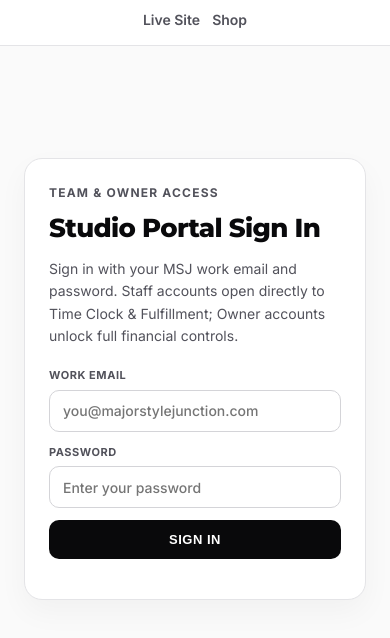
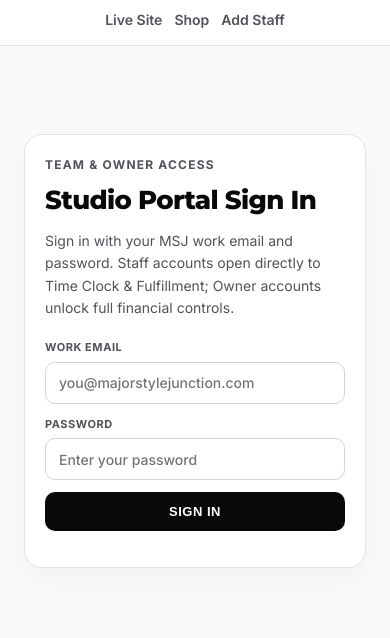
Before and after one commit to justinwilliamsesr22-cyber/major-style-junction, a website: page admin.html in a window 390 px wide. Shown: the part 128-766 px from the top of the page. Drawn offline with nearby package versions, Linux system fonts and the light colour scheme.

Commit message:
Finalize Major Style Junction stylesheet, admin portal, staff setup, and storefront

```diff
--- a/admin.html
+++ b/admin.html
@@ -546,6 +546,7 @@
       <nav>
         <a href="index.html">Live Site</a>
         <a href="shop.html">Shop</a>
+        <a href="create-staff.html" class="js-owner-only">Add Staff</a>
         <button type="button" id="exit-staff-preview-btn" class="filter-btn" style="display:none;" onclick="setStaffPreviewMode(false)">Back to Owner View</button>
         <button type="button" id="admin-signout-btn" class="filter-btn" style="display:none;" onclick="adminSignOut()">Sign Out</button>
       </nav>
--- a/style.css
+++ b/style.css
@@ -15,7 +15,9 @@
   --radius-lg: 18px;
 }
 
-* {
+*,
+*::before,
+*::after {
   margin: 0;
   padding: 0;
   box-sizing: border-box;
@@ -63,6 +65,10 @@ header {
   background-color: rgba(255, 255, 255, 0.94);
   backdrop-filter: blur(12px);
   border-bottom: 1px solid var(--border-subtle);
+}
+
+header ~ header {
+  display: none !important;
 }
 
 .nav-inner {
@@ -339,7 +345,7 @@ nav a.active {
   width: 100%;
   max-width: 1180px;
   margin: 0 auto;
-  padding: 72px 24px;
+  padding: 48px 24px 72px;
 }
 
 .section-head {
@@ -348,7 +354,7 @@ nav a.active {
   align-items: flex-end;
   flex-wrap: wrap;
   gap: 16px;
-  margin-bottom: 32px;
+  margin-bottom: 24px;
 }
 
 .section-kicker {
@@ -383,6 +389,7 @@ nav a.active {
   display: flex;
   gap: 8px;
   flex-wrap: wrap;
+  align-items: center;
 }
 
 .filter-btn {
@@ -395,6 +402,7 @@ nav a.active {
   font-weight: 600;
   cursor: pointer;
   transition: all 0.2s ease;
+  white-space: nowrap;
 }
 
 .filter-btn:hover,
@@ -743,7 +751,7 @@ nav a.active {
   background: var(--bg-surface);
   border: 1px solid var(--border-subtle);
   border-radius: var(--radius-lg);
-  padding: 36px;
+  padding: 28px;
   box-shadow: 0 12px 30px rgba(9, 9, 11, 0.04);
 }
 
@@ -757,13 +765,15 @@ nav a.active {
 input[type="text"],
 input[type="email"],
 input[type="password"],
+input[type="number"],
+input[type="date"],
 select,
 textarea {
   width: 100%;
-  padding: 12px 15px;
+  padding: 10px 14px;
   border-radius: 10px;
   border: 1px solid var(--border-subtle);
-  background: #fafafa;
+  background: #ffffff;
   font-size: 14px;
   font-family: inherit;
   color: var(--text-main);
@@ -778,7 +788,7 @@ textarea:focus {
 }
 
 textarea {
-  min-height: 115px;
+  min-height: 100px;
   resize: vertical;
 }
 
@@ -1298,7 +1308,7 @@ footer a:hover {
 
   .contact-card,
   .legal-card {
-    padding: 24px;
+    padding: 20px;
   }
 
   .search-sort-group,
```
